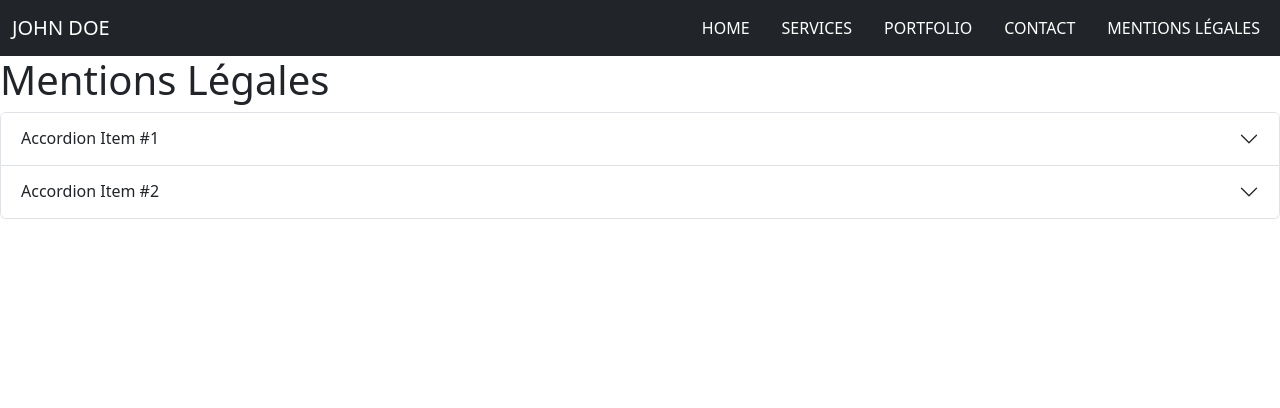
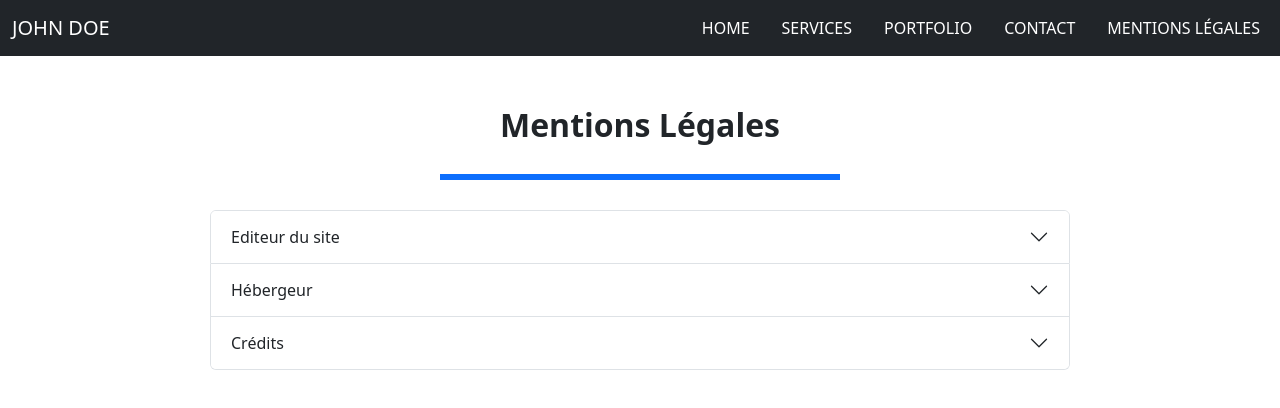
Before and after one commit to JTKaeanon/Devoir-Portfolio-CEF, a React (Create React App) app: page /legales in a window 1280 px wide. Shown: the top 408 px of the page. Built offline with nearby package versions, Linux system fonts and the light colour scheme.

Commit message:
Pages Mentions Légales + Accordions

```diff
--- a/package.json
+++ b/package.json
@@ -11,6 +11,7 @@
     "react": "^19.2.0",
     "react-bootstrap": "^2.10.10",
     "react-dom": "^19.2.0",
+    "react-icons": "^5.5.0",
     "react-router-dom": "^7.9.5",
     "react-scripts": "5.0.1",
     "web-vitals": "^2.1.4"
--- /dev/null
+++ b/src/assets/Legales.css
@@ -0,0 +1,22 @@
+.page-legales {
+  max-width: 900px;
+  margin: 0 auto; /* centre le bloc */
+  padding: 50px 20px;
+}
+
+.legales-titre {
+  text-align: center;
+  margin-bottom: 30px;
+  font-size: 32px;
+  font-weight: bold;
+}
+
+.legales-titre::after {
+  content: "";
+  display: block;
+  width: 60%;
+  max-width: 400px;
+  height: 6px;
+  background-color: #0d6efd;
+  margin: 30px auto 0 auto;
+}
--- /dev/null
+++ b/src/components/Accordion/Accordion.css
@@ -0,0 +1,8 @@
+.infos {
+    line-height: 0.5rem;
+}
+
+.name {
+    font-size: x-large;
+    line-height: 1.2rem;
+}
--- a/src/components/Accordion/Accordion.js
+++ b/src/components/Accordion/Accordion.js
@@ -1,31 +1,39 @@
 import { Accordion } from 'react-bootstrap';
+import { BsMap, BsGeoAlt, BsPhone, BsEnvelopeAt, BsGlobe} from 'react-icons/bs';
+import "./Accordion.css";
+
 
 
 function Mentions() {
     return (
         <Accordion>
             <Accordion.Item eventKey="0">
-        <Accordion.Header>Accordion Item #1</Accordion.Header>
+                <Accordion.Header>Editeur du site</Accordion.Header>
                 <Accordion.Body>
-          Lorem ipsum dolor sit amet, consectetur adipiscing elit, sed do
-          eiusmod tempor incididunt ut labore et dolore magna aliqua. Ut enim ad
-          minim veniam, quis nostrud exercitation ullamco laboris nisi ut
-          aliquip ex ea commodo consequat. Duis aute irure dolor in
-          reprehenderit in voluptate velit esse cillum dolore eu fugiat nulla
-          pariatur. Excepteur sint occaecat cupidatat non proident, sunt in
-          culpa qui officia deserunt mollit anim id est laborum.
+                    <p className='name'>John Doe</p>
+                    <section className='infos'>
+                    <p><BsMap style={{ marginRight: "3px" }} />40 rue Laure Diebold</p>
+                    <p><BsGeoAlt style={{ marginRight: "3px" }} />69009 Lyon, France</p>
+                    <p><BsPhone style={{ marginRight: "3px" }} />10 20 30 40 50</p>
+                    <p><BsEnvelopeAt style={{ marginRight: "3px" }} />john.doe@gmail.com</p>
+                    </section>
                 </Accordion.Body>
             </Accordion.Item>
             <Accordion.Item eventKey="1">
-        <Accordion.Header>Accordion Item #2</Accordion.Header>
+                <Accordion.Header>Hébergeur</Accordion.Header>
                 <Accordion.Body>
-          Lorem ipsum dolor sit amet, consectetur adipiscing elit, sed do
-          eiusmod tempor incididunt ut labore et dolore magna aliqua. Ut enim ad
-          minim veniam, quis nostrud exercitation ullamco laboris nisi ut
-          aliquip ex ea commodo consequat. Duis aute irure dolor in
-          reprehenderit in voluptate velit esse cillum dolore eu fugiat nulla
-          pariatur. Excepteur sint occaecat cupidatat non proident, sunt in
-          culpa qui officia deserunt mollit anim id est laborum.
+                    <h2>alwaysdata</h2>
+                    <p>91 Rue du Faubourg Saint-Honoré, 75008 Paris</p>
+                    <BsGlobe style={{ marginRight: "3px" }} /><a href="https://www.alwaysdata.com" target="_blank" rel="noopener noreferrer">www.alwaysdata.com</a>
+                </Accordion.Body>
+            </Accordion.Item>
+            <Accordion.Item eventKey="2">
+                <Accordion.Header>Crédits</Accordion.Header>
+                <Accordion.Body>
+                    <h2>Crédits</h2>
+                    <p>Ce site a été réalisé par John Doe, étudiant au <a href="https://www.centre-europeen-formation.fr/" target="_blank" rel="noopener noreferrer">Centre Européen de formation</a>.</p>
+                    <p><em>Les images utilisées sur ce site sont libres de droits et ont été obtenues sur le site <a href="https://pixabay.com/">Pixabay</a></em></p>
+                    <p><em>La favicon de ce site a été fournie par <a href="https://www.flaticon.com/de/kostenlose-icons/john-doe">John doe Icons erstellt von Freepik - Flaticon</a></em></p>
                 </Accordion.Body>
             </Accordion.Item>
         </Accordion>
--- a/src/routes/Legales/Legales.js
+++ b/src/routes/Legales/Legales.js
@@ -1,15 +1,16 @@
 import React from 'react'
 import Mentions from '../../components/Accordion/Accordion'
+import '../../assets/Legales.css';
+
 
 function Legales() {
   return (
-    <>
-    <div>
-      <h1>Mentions Légales</h1>
+    <div className="page-legales">
+      <h1 className="legales-titre">Mentions Légales</h1>
+      <Mentions />
     </div>
-    <Mentions/>
-    </>
   )
 }
 
+
 export default Legales
```
Also changed, not shown: 1 other file (tests, documents, lock files or other folders). Lines whose indentation alone changed are shown as unchanged.
